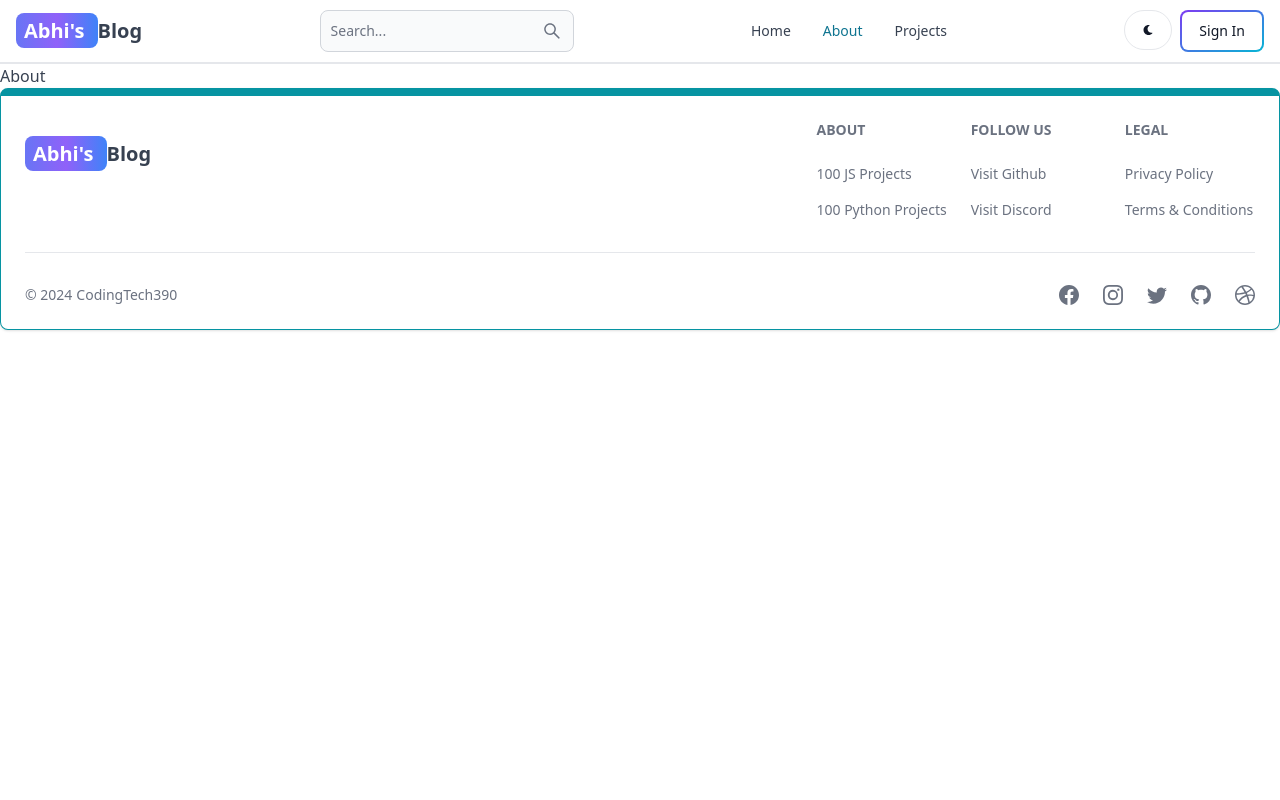
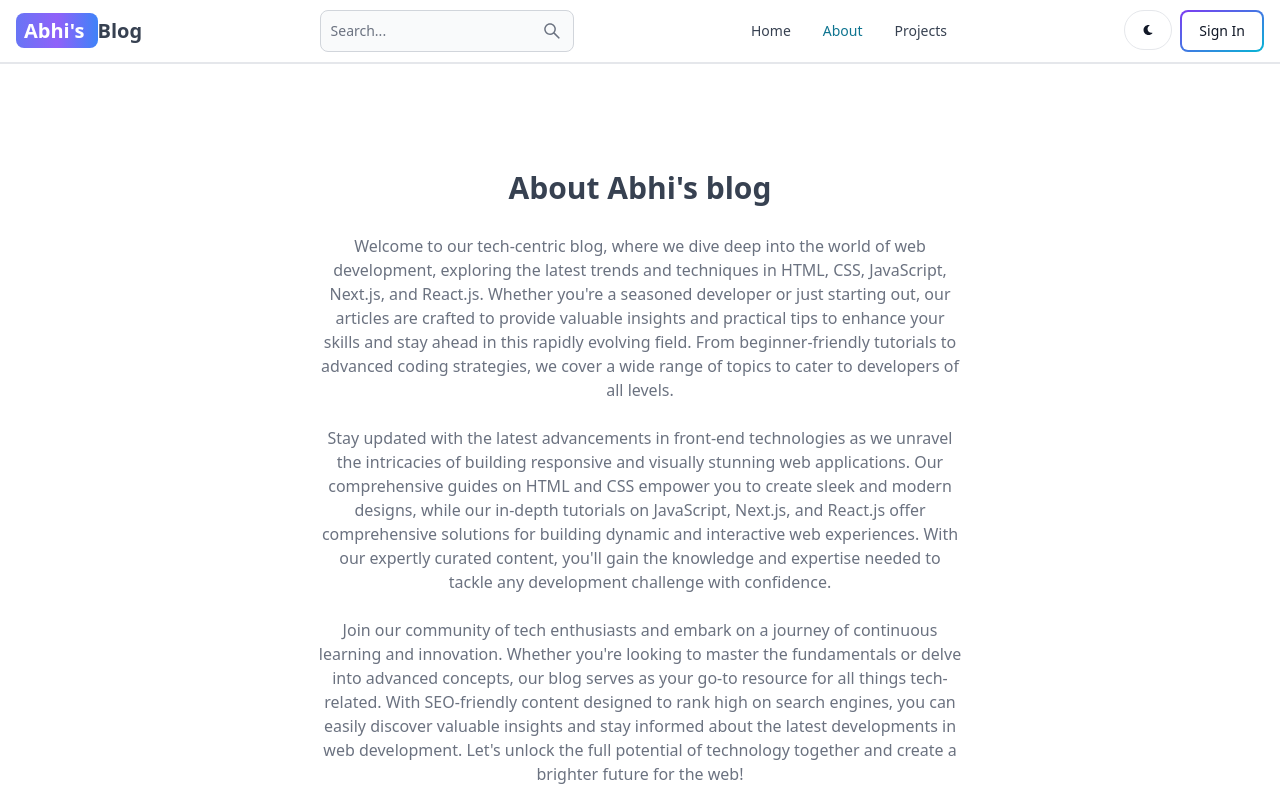
Before and after one commit to Codingtech390/mern-blog, a React (Vite) app in the folder client/: page /about in a window 1280 px wide. Shown: the top 800 px of the page. Built offline with nearby package versions, Linux system fonts and the light colour scheme; no server answers.

Commit message:
Completed About and Projects Pages.

```diff
--- a/client/src/pages/About.jsx
+++ b/client/src/pages/About.jsx
@@ -1,7 +1,52 @@
-import React from 'react'
+import React from "react";
 
 export default function About() {
   return (
-    <div>About</div>
-  )
+    <div className="min-h-screen flex items-center justify-center">
+      <div className="max-w-2xl mx-auto p-3 text-center">
+        <div className="">
+          <h1 className="text-3xl font-semibold text-center my-7">
+            About Abhi's blog
+          </h1>
+          <div className="flex flex-col text-md text-gray-500 gap-6">
+            <p>
+              Welcome to our tech-centric blog, where we dive deep into the
+              world of web development, exploring the latest trends and
+              techniques in HTML, CSS, JavaScript, Next.js, and React.js.
+              Whether you're a seasoned developer or just starting out, our
+              articles are crafted to provide valuable insights and practical
+              tips to enhance your skills and stay ahead in this rapidly
+              evolving field. From beginner-friendly tutorials to advanced
+              coding strategies, we cover a wide range of topics to cater to
+              developers of all levels.
+            </p>
+
+            <p>
+              Stay updated with the latest advancements in front-end
+              technologies as we unravel the intricacies of building responsive
+              and visually stunning web applications. Our comprehensive guides
+              on HTML and CSS empower you to create sleek and modern designs,
+              while our in-depth tutorials on JavaScript, Next.js, and React.js
+              offer comprehensive solutions for building dynamic and interactive
+              web experiences. With our expertly curated content, you'll gain
+              the knowledge and expertise needed to tackle any development
+              challenge with confidence.
+            </p>
+
+            <p>
+              Join our community of tech enthusiasts and embark on a journey of
+              continuous learning and innovation. Whether you're looking to
+              master the fundamentals or delve into advanced concepts, our blog
+              serves as your go-to resource for all things tech-related. With
+              SEO-friendly content designed to rank high on search engines, you
+              can easily discover valuable insights and stay informed about the
+              latest developments in web development. Let's unlock the full
+              potential of technology together and create a brighter future for
+              the web!
+            </p>
+          </div>
+        </div>
+      </div>
+    </div>
+  );
 }
--- a/client/src/pages/Projects.jsx
+++ b/client/src/pages/Projects.jsx
@@ -1,7 +1,14 @@
-import React from 'react'
+import React from "react";
+import CallToAction from "../components/CallToAction";
 
 export default function Projects() {
   return (
-    <div>Projects</div>
-  )
+    <div className="min-h-screen max-w-2xl mx-auto flex justify-center items-center flex-col gap-6 p-3">
+      <h1 className="text-3xl font-semibold">Projects</h1>
+      <p className="text-md text-gray-500">
+        Build fun and engaging projects while learning HTML, CSS, and JAVASCRIPT
+      </p>
+      <CallToAction />
+    </div>
+  );
 }
```
